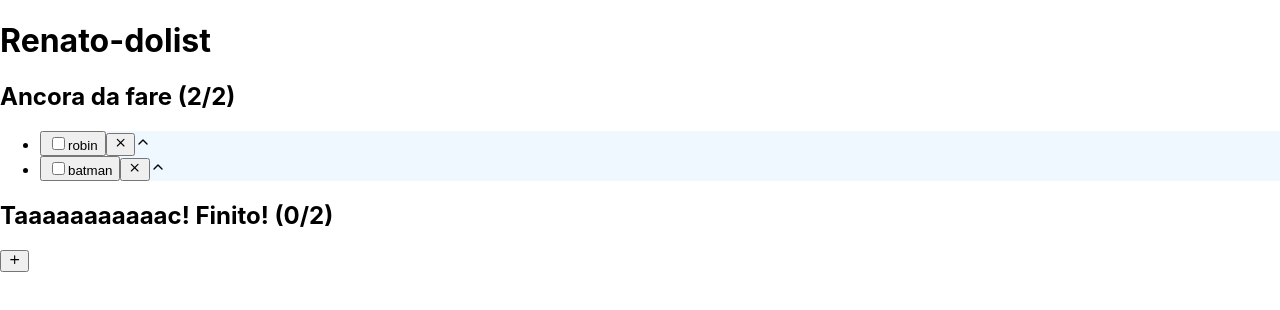
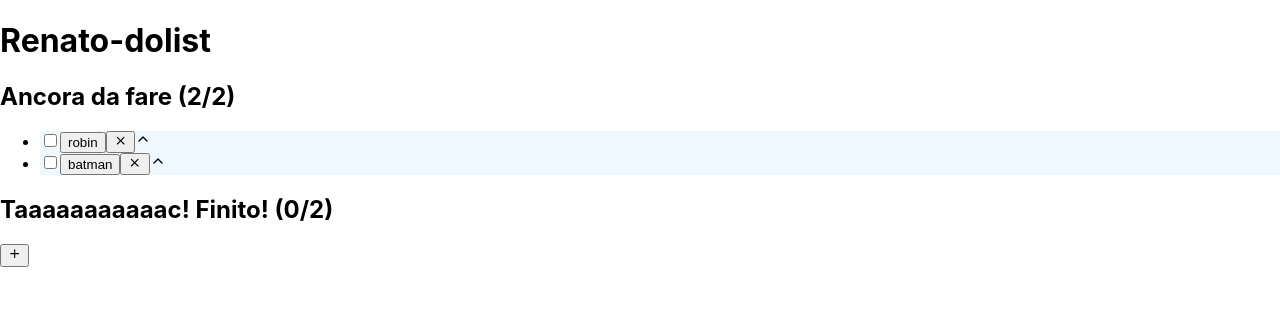
Before and after one commit to MarcoMaz/renato-do-list, a React (Create React App) app: page /main in a window 1280 px wide. Shown: the top 310 px of the page. Built offline with nearby package versions, Linux system fonts and the light colour scheme.

Commit message:
fix routes

```diff
--- a/src/App.tsx
+++ b/src/App.tsx
@@ -1,4 +1,5 @@
 /* eslint-disable @typescript-eslint/explicit-module-boundary-types */
+import { useState } from 'react';
 
 // Styling
 import './App.scss';
@@ -16,10 +17,20 @@ import store from './state/store';
 import LandingView from './views/LandingView';
 import IntroView1 from './views/IntroView1';
 import MainView from './views/MainView';
+import AddEditView from './views/AddEditView';
 
 const persistor = persistStore(store);
 
 const App = () => {
+  const [itemText, setItemText] = useState('');
+  const [speed, setSpeed] = useState(1);
+  const [urgency, setUrgency] = useState(1);
+  const [fun, setFun] = useState(1);
+  const [editIndex, setEditIndex] = useState(0);
+  const [modifyTask, setModifyTask] = useState(false);
+  const [showModal, setShowModal] = useState(false);
+  const [showToast, setShowToast] = useState(false);
+
   return (
     <Provider store={store}>
       <PersistGate loading={null} persistor={persistor}>
@@ -27,7 +38,41 @@ const App = () => {
           <Router>
             <Route exact path="/renato-do-list" component={LandingView} />
             <Route path="/intro-1" component={IntroView1} />
-            <Route path="/main" component={MainView} />
+            <Route
+              path="/main"
+              render={() => (
+                <MainView
+                  setItemText={setItemText}
+                  setSpeed={setSpeed}
+                  setUrgency={setUrgency}
+                  setFun={setFun}
+                  setEditIndex={setEditIndex}
+                  setModifyTask={setModifyTask}
+                  setShowModal={setShowModal}
+                  showModal={showModal}
+                  showToast={showToast}
+                  setShowToast={setShowToast}
+                />
+              )}
+            />
+            <Route
+              path="/add-edit"
+              render={() => (
+                <AddEditView
+                  itemText={itemText}
+                  speed={speed}
+                  urgency={urgency}
+                  fun={fun}
+                  editIndex={editIndex}
+                  modifyTask={modifyTask}
+                  setItemText={setItemText}
+                  setSpeed={setSpeed}
+                  setUrgency={setUrgency}
+                  setFun={setFun}
+                  setModifyTask={setModifyTask}
+                />
+              )}
+            />
           </Router>
         </div>
       </PersistGate>
--- a/src/components/Task.tsx
+++ b/src/components/Task.tsx
@@ -2,6 +2,9 @@ import { FunctionComponent } from 'react';
 
 // Icons
 import { FiChevronUp } from 'react-icons/fi';
+
+// Router
+import { Link } from 'react-router-dom';
 
 // State
 import { useAppDispatch } from '../state/hooks';
@@ -22,7 +25,6 @@ interface TaskProps {
   setUrgency?: (event: number) => void;
   setFun?: (event: number) => void;
   setEditIndex?: (event: number) => void;
-  setShowAddEditTask?: (event: boolean) => void;
   setItemText?: (event: string) => void;
   setModifyTask?: (event: boolean) => void;
   setShowModal?: (event: boolean) => void;
@@ -39,7 +41,6 @@ const Task: FunctionComponent<TaskProps> = ({
   setUrgency,
   setFun,
   setEditIndex,
-  setShowAddEditTask,
   setItemText,
   setModifyTask,
   setShowModal,
@@ -50,7 +51,6 @@ const Task: FunctionComponent<TaskProps> = ({
     if (speed && setSpeed) setSpeed(speed);
     if (urgency && setUrgency) setUrgency(urgency);
     if (fun && setFun) setFun(fun);
-    if (setShowAddEditTask) setShowAddEditTask(true);
     if (setItemText) setItemText(label);
     if (setEditIndex) setEditIndex(id);
     if (setModifyTask) setModifyTask(true);
@@ -58,7 +58,6 @@ const Task: FunctionComponent<TaskProps> = ({
 
   const handleCompleteTask = () => {
     dispatch(toggleTask(id));
-    if (setShowAddEditTask) setShowAddEditTask(false);
   };
 
   const handleRemoveDialog = () => {
@@ -68,14 +67,14 @@ const Task: FunctionComponent<TaskProps> = ({
 
   return (
     <li>
-      <button type="button" onClick={handleModifyTask}>
-        <Checkbox
-          value={id}
-          isChecked={isCompleted}
-          label={label}
-          onChange={handleCompleteTask}
-        />
-      </button>
+      <Checkbox
+        value={id}
+        isChecked={isCompleted}
+        onChange={handleCompleteTask}
+      />
+      <Link to="add-edit">
+        <Button type="button" label={label} onClick={handleModifyTask} />
+      </Link>
       <Button closeSign type="button" onClick={handleRemoveDialog} />
       <FiChevronUp />
     </li>
--- a/src/components/TasksTodo.tsx
+++ b/src/components/TasksTodo.tsx
@@ -18,7 +18,6 @@ interface TasksTodoProps {
   setUrgency: (event: number) => void;
   setFun: (event: number) => void;
   setEditIndex: (event: number) => void;
-  setShowAddEditTask: (event: boolean) => void;
   setItemText: (event: string) => void;
   setModifyTask: (event: boolean) => void;
   setShowModal: (event: boolean) => void;
@@ -32,7 +31,6 @@ const TasksTodo: FunctionComponent<TasksTodoProps> = ({
   setUrgency,
   setFun,
   setEditIndex,
-  setShowAddEditTask,
   setItemText,
   setModifyTask,
   setShowModal,
@@ -66,7 +64,6 @@ const TasksTodo: FunctionComponent<TasksTodoProps> = ({
                   setUrgency={setUrgency}
                   setFun={setFun}
                   setEditIndex={setEditIndex}
-                  setShowAddEditTask={setShowAddEditTask}
                   setModifyTask={setModifyTask}
                   setShowModal={setShowModal}
                 />
--- a/src/components/core/Checkbox.tsx
+++ b/src/components/core/Checkbox.tsx
@@ -1,7 +1,7 @@
 import { FunctionComponent } from 'react';
 
 interface CheckboxProps {
-  label: string;
+  label?: string;
   value: number;
   isChecked: boolean;
   onChange: () => void;
--- a/src/components/AddEditTask.tsx
+++ b/src/views/AddEditView.tsx
@@ -1,22 +1,25 @@
 /* eslint-disable @typescript-eslint/no-explicit-any */
 import { FunctionComponent } from 'react';
+
+// Router
+import { Link } from 'react-router-dom';
 
 // State
 import { useAppDispatch } from '../state/hooks';
 import { addTask, editTask } from '../state/taskSlice';
 
 // Components
-import Button from './core/Button';
-import Headline from './core/Headline';
-import InputText from './core/InputText';
-import Speed from './Speed';
-import Urgency from './Urgency';
-import Fun from './Fun';
+import Button from '../components/core/Button';
+import Headline from '../components/core/Headline';
+import InputText from '../components/core/InputText';
+import Speed from '../components/Speed';
+import Urgency from '../components/Urgency';
+import Fun from '../components/Fun';
 
 // CopyText
 import copyText from '../assets/copyText';
 
-interface AddEditTaskProps {
+interface AddEditViewProps {
   itemText: string;
   speed: number;
   urgency: number;
@@ -27,11 +30,10 @@ interface AddEditTaskProps {
   setSpeed: (event: number) => void;
   setUrgency: (event: number) => void;
   setFun: (event: number) => void;
-  setShowAddEditTask: (event: boolean) => void;
   setModifyTask: (event: boolean) => void;
 }
 
-const AddEditTask: FunctionComponent<AddEditTaskProps> = ({
+const AddEditView: FunctionComponent<AddEditViewProps> = ({
   itemText,
   speed,
   urgency,
@@ -42,7 +44,6 @@ const AddEditTask: FunctionComponent<AddEditTaskProps> = ({
   setSpeed,
   setUrgency,
   setFun,
-  setShowAddEditTask,
   setModifyTask,
 }) => {
   const { buttonGoBack, buttonDone, headline, placeHolder } =
@@ -55,8 +56,7 @@ const AddEditTask: FunctionComponent<AddEditTaskProps> = ({
     setItemText(event.target.value);
   };
 
-  const submitNewTask = (event: any) => {
-    event.preventDefault();
+  const submitNewTask = () => {
     dispatch(
       addTask({
         label: itemText,
@@ -69,7 +69,6 @@ const AddEditTask: FunctionComponent<AddEditTaskProps> = ({
     setSpeed(1);
     setUrgency(1);
     setFun(1);
-    setShowAddEditTask(false);
     setModifyTask(false);
   };
 
@@ -83,7 +82,6 @@ const AddEditTask: FunctionComponent<AddEditTaskProps> = ({
       editTask({ index: editIndex, label: itemText, speed, urgency, fun }),
     );
     setItemText('');
-    setShowAddEditTask(false);
     setModifyTask(false);
   };
 
@@ -93,22 +91,32 @@ const AddEditTask: FunctionComponent<AddEditTaskProps> = ({
     setUrgency(1);
     setFun(1);
     setItemText('');
-    setShowAddEditTask(false);
     setModifyTask(false);
   };
 
   return (
-    <form className="AddTask" onSubmit={submitNewTask}>
+    <form className="AddTask">
+      <Link to="/main">
         <Button
           arrowLeft
           type="button"
           label={buttonGoBack}
           onClick={handleGoBack}
         />
+      </Link>
       {!modifyTask ? (
-        <Button type="submit" label={buttonDone} isDisabled={!itemText} />
+        <Link to="/main">
+          <Button
+            type="submit"
+            label={buttonDone}
+            isDisabled={!itemText}
+            onClick={submitNewTask}
+          />
+        </Link>
       ) : (
+        <Link to="/main">
           <Button type="button" label={buttonDone} onClick={submitModfiyTask} />
+        </Link>
       )}
       {!modifyTask ? (
         <>
@@ -129,4 +137,4 @@ const AddEditTask: FunctionComponent<AddEditTaskProps> = ({
   );
 };
 
-export default AddEditTask;
+export default AddEditView;
--- a/src/views/MainView.tsx
+++ b/src/views/MainView.tsx
@@ -1,4 +1,7 @@
-import { FunctionComponent, useState } from 'react';
+import { FunctionComponent } from 'react';
+
+// Router
+import { Link } from 'react-router-dom';
 
 // State
 import { useAppSelector } from '../state/hooks';
@@ -10,12 +13,35 @@ import Modal from '../components/Modal';
 import Toast from '../components/Toast';
 import TasksTodo from '../components/TasksTodo';
 import TasksDone from '../components/TasksDone';
-import AddEditTask from '../components/AddEditTask';
 
 // CopyText
 import copyText from '../assets/copyText';
 
-export const MainView: FunctionComponent = () => {
+interface MainViewProps {
+  showModal: boolean;
+  showToast: boolean;
+  setItemText: (event: string) => void;
+  setEditIndex: (event: number) => void;
+  setSpeed: (event: number) => void;
+  setUrgency: (event: number) => void;
+  setFun: (event: number) => void;
+  setModifyTask: (event: boolean) => void;
+  setShowModal: (event: boolean) => void;
+  setShowToast: (event: boolean) => void;
+}
+
+export const MainView: FunctionComponent<MainViewProps> = ({
+  showModal,
+  showToast,
+  setEditIndex,
+  setItemText,
+  setSpeed,
+  setUrgency,
+  setFun,
+  setModifyTask,
+  setShowModal,
+  setShowToast,
+}) => {
   const { headline, headlineSpan } = copyText.general;
 
   const tasks = useAppSelector((state) => state.task);
@@ -26,16 +52,6 @@ export const MainView: FunctionComponent = () => {
   const tasksTotal = tasks.length;
   const tasksDone = tasksCompleted.filter(Boolean).length;
   const tasksTodo = tasksTotal - tasksDone;
-
-  const [itemText, setItemText] = useState('');
-  const [speed, setSpeed] = useState(1);
-  const [urgency, setUrgency] = useState(1);
-  const [fun, setFun] = useState(1);
-  const [editIndex, setEditIndex] = useState(0);
-  const [showAddEditTask, setShowAddEditTask] = useState(false);
-  const [modifyTask, setModifyTask] = useState(false);
-  const [showModal, setShowModal] = useState(false);
-  const [showToast, setShowToast] = useState(false);
 
   return (
     <>
@@ -49,34 +65,13 @@ export const MainView: FunctionComponent = () => {
         setUrgency={setUrgency}
         setFun={setFun}
         setEditIndex={setEditIndex}
-        setShowAddEditTask={setShowAddEditTask}
         setModifyTask={setModifyTask}
         setShowModal={setShowModal}
       />
       <TasksDone tasks={tasks} tasksDone={tasksDone} tasksTotal={tasksTotal} />
-      {!showAddEditTask && (
-        <Button
-          plusSign
-          type="button"
-          onClick={() => setShowAddEditTask(true)}
-        />
-      )}
-      {showAddEditTask && (
-        <AddEditTask
-          itemText={itemText}
-          speed={speed}
-          urgency={urgency}
-          fun={fun}
-          editIndex={editIndex}
-          modifyTask={modifyTask}
-          setItemText={setItemText}
-          setSpeed={setSpeed}
-          setUrgency={setUrgency}
-          setFun={setFun}
-          setShowAddEditTask={setShowAddEditTask}
-          setModifyTask={setModifyTask}
-        />
-      )}
+      <Link to="add-edit">
+        <Button plusSign type="button" />
+      </Link>
       {showModal && (
         <Modal
           tasks={tasks}
```
Lines whose indentation alone changed are shown as unchanged.
